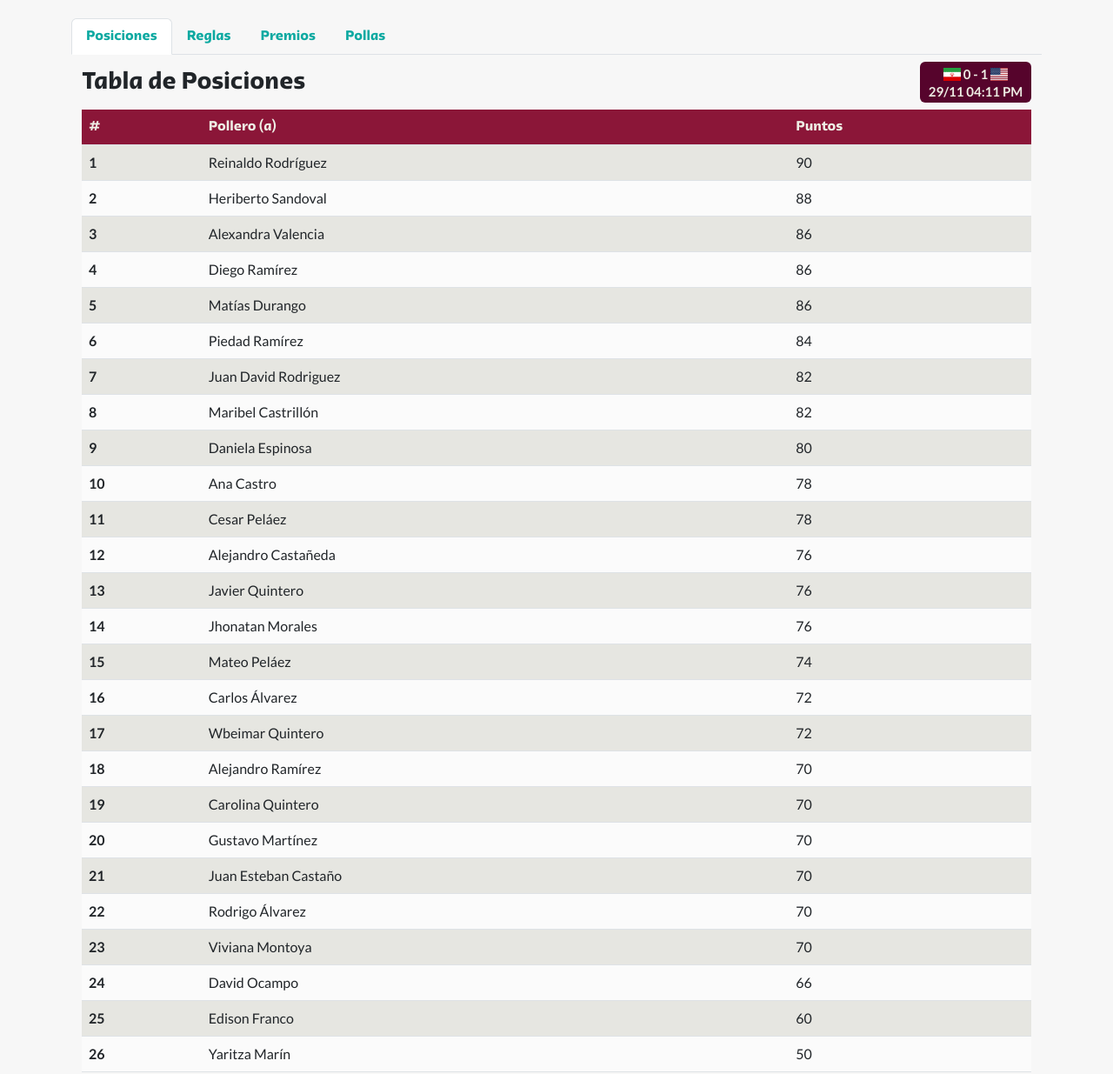
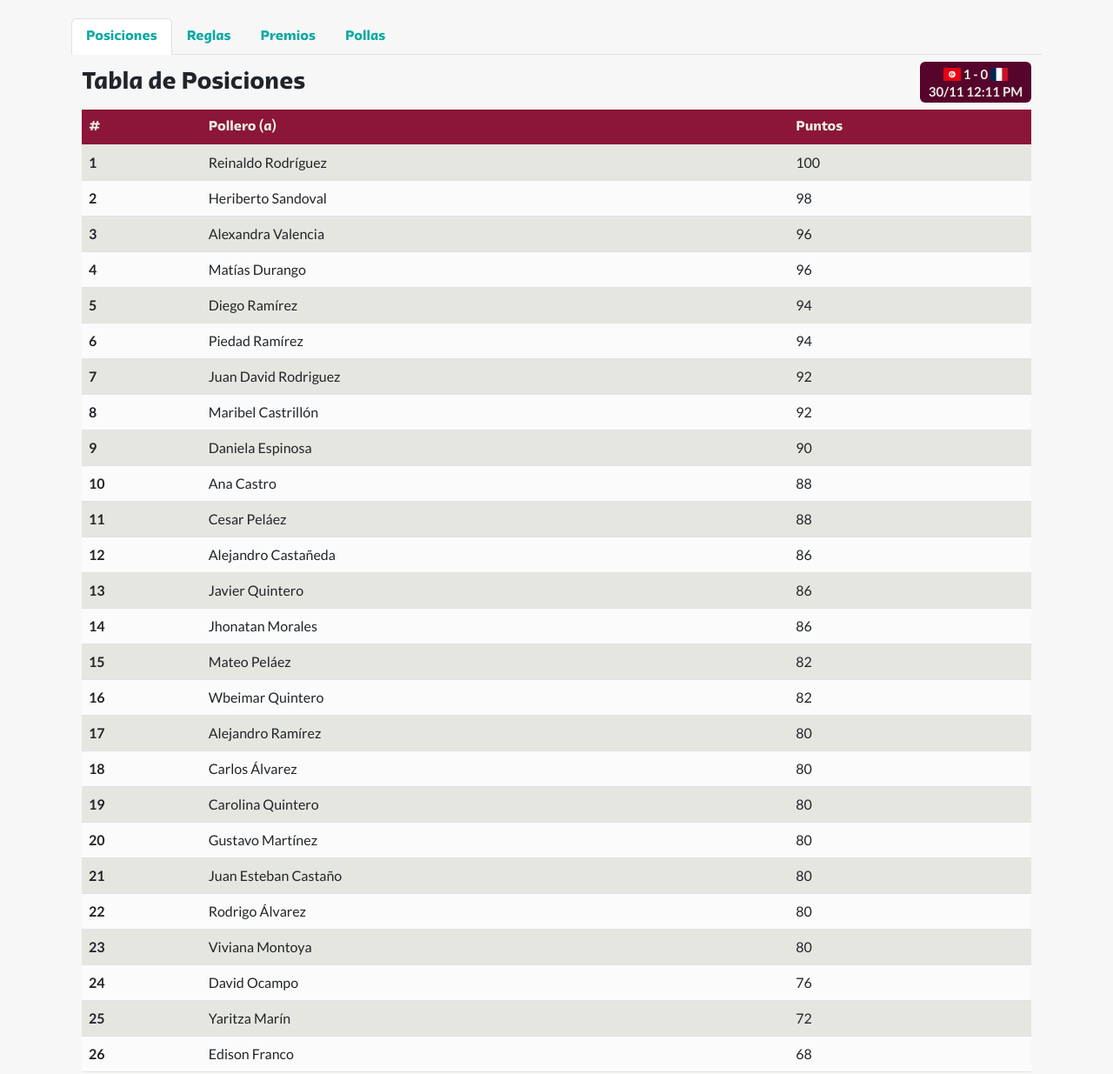
Before and after one commit to soyalejoramirez/polla2022, a plain HTML site: page index.html in a window 1280 px wide. Shown: the part 65-1300 px from the top of the page at 87% size. Drawn offline with nearby package versions, Linux system fonts and the light colour scheme.

Commit message:
Túnez 1 - 0 Francia

```diff
--- a/index.html
+++ b/index.html
@@ -55,11 +55,11 @@
 									<h5 class="float-end mt-4 mt-md-2">
 										<span class="badge badge-polla">
 											<div class="flags">
-												<span class="fi fi-ir"></span>
-												0 - 1
-												<span class="fi fi-us"></span>
+												<span class="fi fi-tn"></span>
+												1 - 0
+												<span class="fi fi-fr"></span>
 											</div>
-											29/11 04:11 PM
+											30/11 12:11 PM
 										</span>
 									</h5>
 								</div>
@@ -79,132 +79,132 @@
 												<tr>
 													<td>1</td>
 													<td>Reinaldo Rodríguez</td>
-													<td>90</td>
+													<td>100</td>
 												</tr>
 												<tr>
 													<td>2</td>
 													<td>Heriberto Sandoval</td>
-													<td>88</td>
+													<td>98</td>
 												</tr>
 												<tr>
 													<td>3</td>
 													<td>Alexandra Valencia</td>
-													<td>86</td>
+													<td>96</td>
 												</tr>
 												<tr>
 													<td>4</td>
-													<td>Diego Ramírez</td>
-													<td>86</td>
+													<td>Matías Durango</td>
+													<td>96</td>
 												</tr>
 												<tr>
 													<td>5</td>
-													<td>Matías Durango</td>
-													<td>86</td>
+													<td>Diego Ramírez</td>
+													<td>94</td>
 												</tr>
 												<tr>
 													<td>6</td>
 													<td>Piedad Ramírez</td>
-													<td>84</td>
+													<td>94</td>
 												</tr>
 												<tr>
 													<td>7</td>
 													<td>Juan David Rodriguez</td>
-													<td>82</td>
+													<td>92</td>
 												</tr>
 												<tr>
 													<td>8</td>
 													<td>Maribel Castrillón</td>
-													<td>82</td>
+													<td>92</td>
 												</tr>
 												<tr>
 													<td>9</td>
 													<td>Daniela Espinosa</td>
-													<td>80</td>
+													<td>90</td>
 												</tr>
 												<tr>
 													<td>10</td>
 													<td>Ana Castro</td>
-													<td>78</td>
+													<td>88</td>
 												</tr>
 												<tr>
 													<td>11</td>
 													<td>Cesar Peláez</td>
-													<td>78</td>
+													<td>88</td>
 												</tr>
 												<tr>
 													<td>12</td>
 													<td>Alejandro Castañeda</td>
-													<td>76</td>
+													<td>86</td>
 												</tr>
 												<tr>
 													<td>13</td>
 													<td>Javier Quintero</td>
-													<td>76</td>
+													<td>86</td>
 												</tr>
 												<tr>
 													<td>14</td>
 													<td>Jhonatan Morales</td>
-													<td>76</td>
+													<td>86</td>
 												</tr>
 												<tr>
 													<td>15</td>
 													<td>Mateo Peláez</td>
-													<td>74</td>
+													<td>82</td>
 												</tr>
 												<tr>
 													<td>16</td>
-													<td>Carlos Álvarez</td>
-													<td>72</td>
+													<td>Wbeimar Quintero</td>
+													<td>82</td>
 												</tr>
 												<tr>
 													<td>17</td>
-													<td>Wbeimar Quintero</td>
-													<td>72</td>
+													<td>Alejandro Ramírez</td>
+													<td>80</td>
 												</tr>
 												<tr>
 													<td>18</td>
-													<td>Alejandro Ramírez</td>
-													<td>70</td>
+													<td>Carlos Álvarez</td>
+													<td>80</td>
 												</tr>
 												<tr>
 													<td>19</td>
 													<td>Carolina Quintero</td>
-													<td>70</td>
+													<td>80</td>
 												</tr>
 												<tr>
 													<td>20</td>
 													<td>Gustavo Martínez</td>
-													<td>70</td>
+													<td>80</td>
 												</tr>
 												<tr>
 													<td>21</td>
 													<td>Juan Esteban Castaño</td>
-													<td>70</td>
+													<td>80</td>
 												</tr>
 												<tr>
 													<td>22</td>
 													<td>Rodrigo Álvarez</td>
-													<td>70</td>
+													<td>80</td>
 												</tr>
 												<tr>
 													<td>23</td>
 													<td>Viviana Montoya</td>
-													<td>70</td>
+													<td>80</td>
 												</tr>
 												<tr>
 													<td>24</td>
 													<td>David Ocampo</td>
-													<td>66</td>
+													<td>76</td>
 												</tr>
 												<tr>
 													<td>25</td>
-													<td>Edison Franco</td>
-													<td>60</td>
+													<td>Yaritza Marín</td>
+													<td>72</td>
 												</tr>
 												<tr>
 													<td>26</td>
-													<td>Yaritza Marín</td>
-													<td>50</td>
+													<td>Edison Franco</td>
+													<td>68</td>
 												</tr>
 											</tbody>
 										</table>
```
